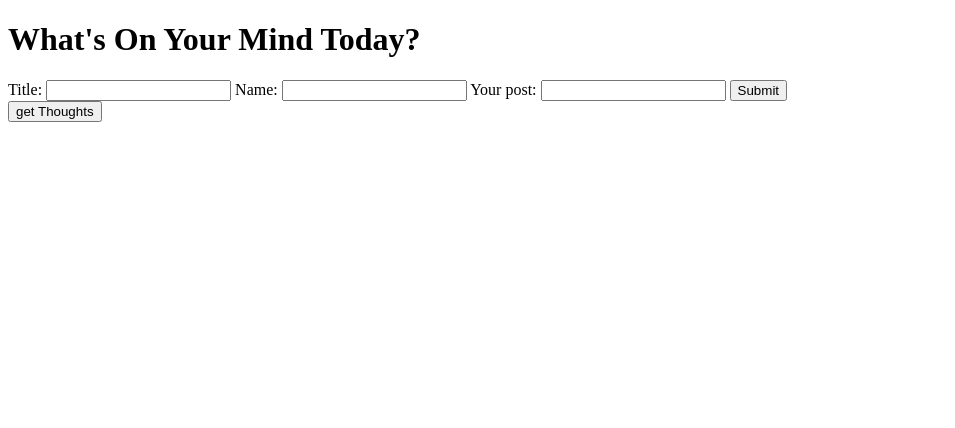
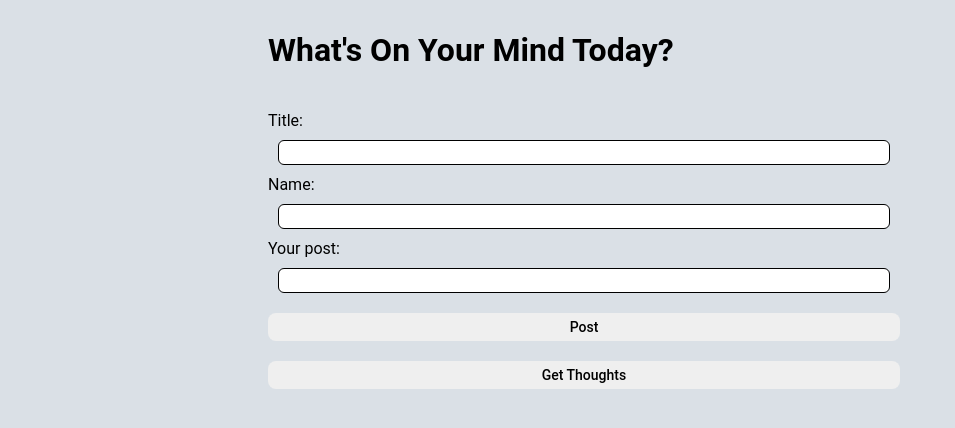
Before and after one commit to katieched/on-your-mind, a plain HTML site: page client/index.html in a window 1280 px wide. Shown: the whole page, without its empty margins (0-955 px from the left). Drawn offline with Linux system fonts and the light colour scheme.

Commit message:
add styling and removed unused code

```diff
--- a/client/app.js
+++ b/client/app.js
@@ -1,7 +1,6 @@
-const btn = document.querySelector('#test');
+const btn = document.querySelector('#thoughts');
 const displayPost = document.querySelector('#displayPost');
 
-// Bind event listeners
 function getPost() {
     fetch('http://localhost:3000/posts')
         .then(r => {
@@ -15,30 +14,31 @@ function appendPosts(data) {
     data.allPosts.forEach(appendPost)
 };
 
-// const dogData = {
-//     name: e.target.name.value,
-//     age: e.target.age.value
-// };
 
 function appendPost(data) {
     console.log(data.title)
     const section = document.querySelector('#displayPost')
+    // const divPosts = document.querySelector('#displayPost')
+    const newDiv = document.createElement('div')
     const header = document.createElement('h3')
-    const name = document.createElement('h6')
+    const name = document.createElement('h4')
     const newPost = document.createElement('li')
 
     header.append(data.title)
     name.append(data.pseudonym)
     newPost.append(data.post_body)
-    section.append(header)
-    section.append(name)
-    section.append(newPost)
+
+    newDiv.append(header)
+    newDiv.append(name)
+    newDiv.append(newPost)
+
+    section.append(newDiv)
+
 };
 
-btn.addEventListener('click', getPost); // try onClick
+
 
 const formBtn = document.querySelector('#submitForm')
-
 const titleBar = document.querySelector('#title')
 const nameBar = document.querySelector('#name')
 const messageBar = document.querySelector('#message')
@@ -64,13 +64,9 @@ function submitPost(e) {
         .then(appendPost)
         // .then(() => e.target.reset())
         .catch(console.warn)
+
+
 };
 
 formBtn.addEventListener('click', submitPost)
-
-// Fetch all cats as soon as app is loaded
-// getAllDogs();
-
-// ********************************************
-
-//
+btn.addEventListener('click', getPost); // try onClick
--- a/client/index.html
+++ b/client/index.html
@@ -5,6 +5,7 @@
     <meta charset="UTF-8">
     <meta http-equiv="X-UA-Compatible" content="IE=edge">
     <meta name="viewport" content="width=device-width, initial-scale=1.0">
+    <link rel="preconnect" href="https://fonts.googleapis.com">
     <link rel="stylesheet" href="style.css">
     <script defer src="app.js"></script>
     <title>On Your Mind</title>
@@ -13,7 +14,7 @@
 <body>
     <h1>What's On Your Mind Today?</h1>
 
-
+    <article>
         <form>
             <label for="title">Title:</label>
             <input type="text" id="title">
@@ -24,10 +25,15 @@
             <label for="message">Your post:</label>
             <input type="text" id="message">
 
-        <input type="submit" id="submitForm">
+            <!-- <input type="submit" id="submitForm"> -->
+            <button type="submit" id="submitForm"><span>Post </span></button>
+
         </form>
-    <button name="please" id="test">get Thoughts</button>
+        <button name="please" id="thoughts"><span>Get Thoughts </span></button>
+    </article>
+
     <section id="displayPost">
+
     </section>
 </body>
 
--- a/client/style.css
+++ b/client/style.css
@@ -0,0 +1,104 @@
+:root {
+    --light-grey: rgb(204 202 202);
+    --blue: #2d9fd9;
+    --canvas: #DAE0E6;
+  }
+* {
+    font-family: 'Roboto', sans-serif;
+}
+
+body {
+    background-color: var(--canvas);
+}
+
+h1 {
+    display: flex;
+    flex-direction: column;
+    margin-left: 250px;
+    width: 50%;
+    padding: 10px;
+}
+
+form {
+
+    display: flex;
+    flex-direction: column;
+    margin-left: 250px;
+    width: 50%;
+    padding: 10px;
+}
+
+
+
+
+
+input[type="text" i] {
+    /* padding: 1px 2px; */
+    margin: 10px;
+    border: 1px solid black;
+    border-radius: 6px;
+    padding: 4px;
+}
+
+#submitForm {
+    width: 100%;
+}
+
+#thoughts {
+
+    margin-left: 260px;
+    width: 50%;
+    padding: 4px;
+}
+
+
+#submitForm, #thoughts {
+    padding: 4px;
+    margin-top: 10px;
+    border-radius: 8px;
+    border-width: 0;
+    cursor: pointer;
+    font-size: 14px;
+    font-weight: 500;
+    line-height: 20px;
+    transition: all 200ms;
+}
+
+#submitForm:hover, #thoughts:hover  {
+    background-color: #afacac;
+  }
+
+  #submitForm span:after, #thoughts span:after {
+    content: '\00bb';
+    position: absolute;
+    opacity: 0;
+    top: 0;
+    right: -20px;
+    transition: 0.5s;
+  }
+
+  #submitForm:hover span, #thoughts:hover span {
+    padding-right: 25px;
+  }
+
+  #submitForm:hover span:after, #thoughts:hover span:after {
+    opacity: 1;
+    right: 0;
+  }
+
+div {
+    background-color: white;
+    border: 1px solid var(--light-grey);
+    border-radius: 10px;
+    display: flex;
+    flex-direction: column;
+    margin: 10px 10px 10px 250px;
+    width: 50%;
+    padding: 10px;
+}
+
+li {
+    margin-top: 1rem;
+    padding: 1rem 1rem 1rem 3rem;
+    position: relative;
+    }
```
Lines whose indentation alone changed are shown as unchanged.
